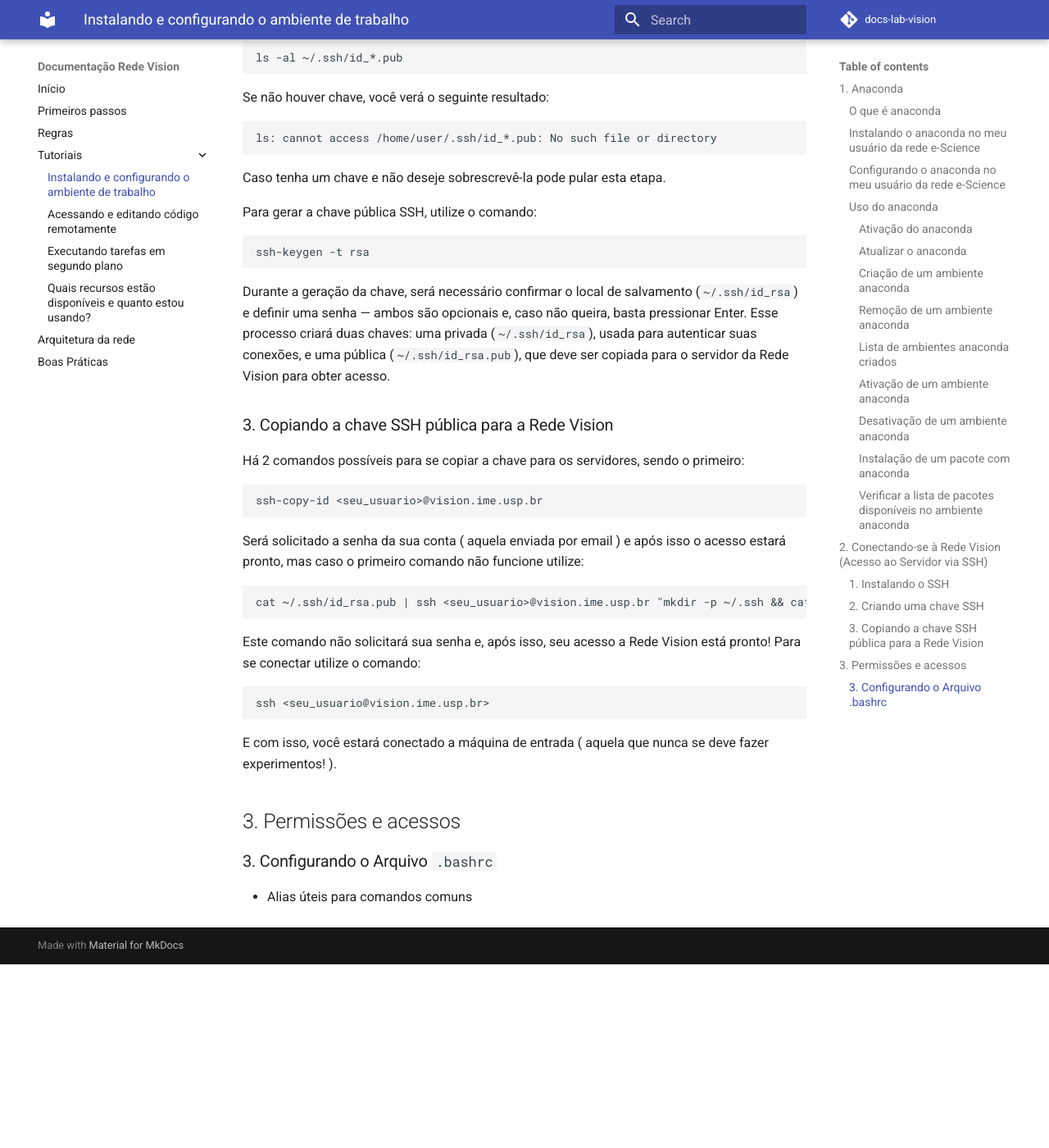
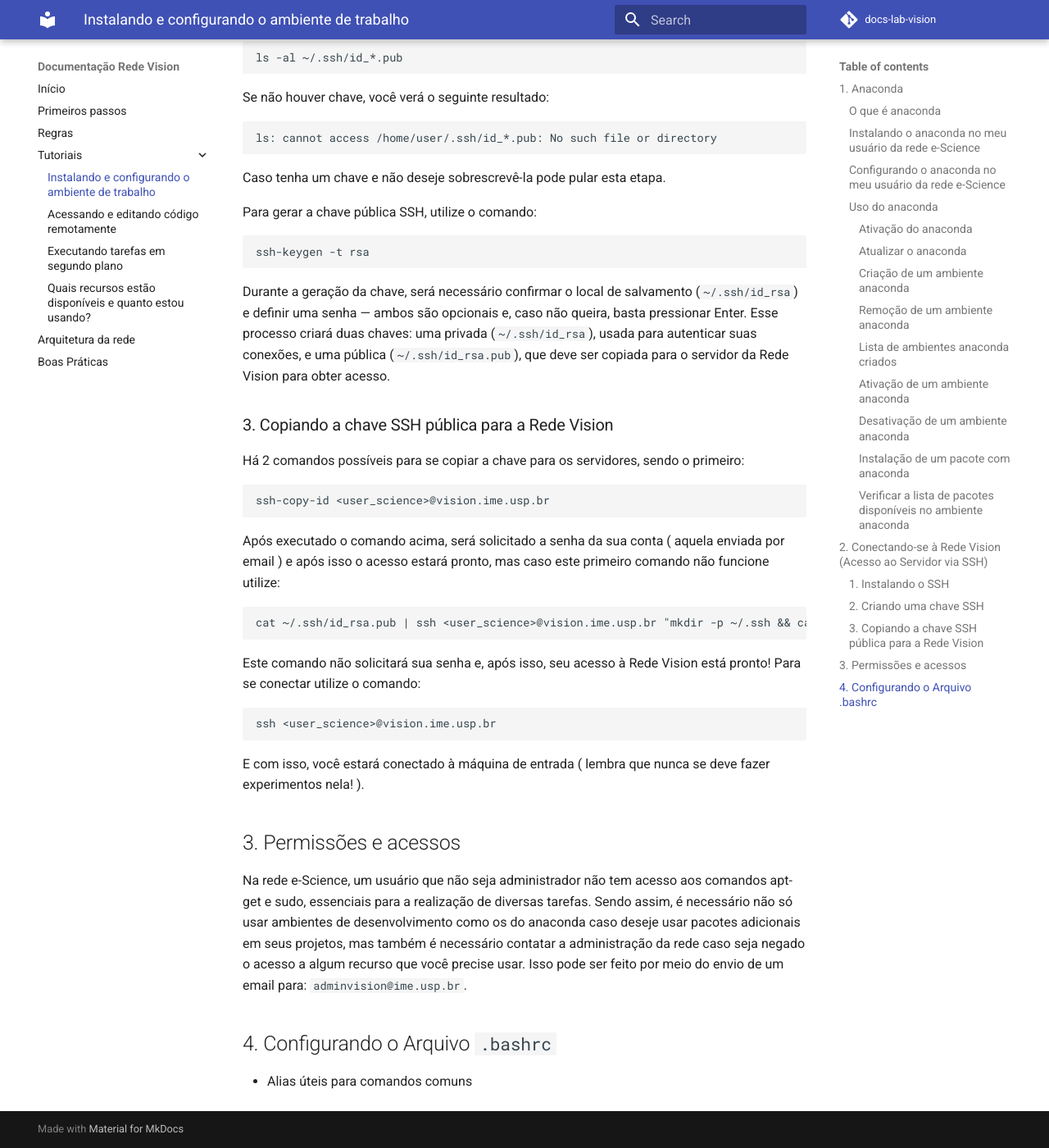
Before and after one commit to arturandre/docs-lab-vision, an MkDocs documentation site: the page built from docs/tutorials/configuring-workplace.md, in a window 1280 px wide and 1400 px high, scrolled down 4792 px. Shown: the whole window at 82% size. Built offline with MkDocs 1.6.1 and Material for MkDocs 9.7.7, drawn with Linux system fonts in a browser that asks for light colours; comment, search, counter and statistics services are not loaded; before the commit the page ends 5968 px from its top, so only the background shows below that.

Commit message:
<usuario_vision> virou <user_science> para manter o padrao e adicao da seçao 'Permissoes e acessos'.

````diff
--- a/docs/tutorials/configuring-workplace.md
+++ b/docs/tutorials/configuring-workplace.md
@@ -178,25 +178,25 @@ Durante a geração da chave, será necessário confirmar o local de salvamento
 Há 2 comandos possíveis para se copiar a chave para os servidores, sendo o primeiro:
 
 ```bash
-ssh-copy-id <seu_usuario>@vision.ime.usp.br
+ssh-copy-id <user_science>@vision.ime.usp.br
 ```
 
-Será solicitado a senha da sua conta ( aquela enviada por email ) e após isso o acesso estará pronto, mas caso o primeiro comando não funcione utilize:
+Após executado o comando acima, será solicitado a senha da sua conta ( aquela enviada por email ) e após isso o acesso estará pronto, mas caso este primeiro comando não funcione utilize:
 
 ```bash
-cat ~/.ssh/id_rsa.pub | ssh <seu_usuario>@vision.ime.usp.br "mkdir -p ~/.ssh && cat >> ~/.ssh/authorized_keys"
+cat ~/.ssh/id_rsa.pub | ssh <user_science>@vision.ime.usp.br "mkdir -p ~/.ssh && cat >> ~/.ssh/authorized_keys"
 ```
 
-Este comando não solicitará sua senha e, após isso, seu acesso a Rede Vision está pronto! Para se conectar utilize o comando:
+Este comando não solicitará sua senha e, após isso, seu acesso à Rede Vision está pronto! Para se conectar utilize o comando:
 
 ```bash
-ssh <seu_usuario@vision.ime.usp.br>
+ssh <user_science>@vision.ime.usp.br
 ```
 
-E com isso, você estará conectado a máquina de entrada ( aquela que nunca se deve fazer experimentos! ).
+E com isso, você estará conectado à máquina de entrada ( lembra que nunca se deve fazer experimentos nela! ).
 
 ## 3. Permissões e acessos
+Na rede e-Science, um usuário que não seja administrador não tem acesso aos comandos apt-get e sudo, essenciais para a realização de diversas tarefas. Sendo assim, é necessário não só usar ambientes de desenvolvimento como os do anaconda caso deseje usar pacotes adicionais em seus projetos, mas também é necessário contatar a administração da rede caso seja negado o acesso a algum recurso que você precise usar. Isso pode ser feito por meio do envio de um email para: `adminvision@ime.usp.br`.
 
-
-### 3. Configurando o Arquivo `.bashrc`
+## 4. Configurando o Arquivo `.bashrc`
 - Alias úteis para comandos comuns
````
